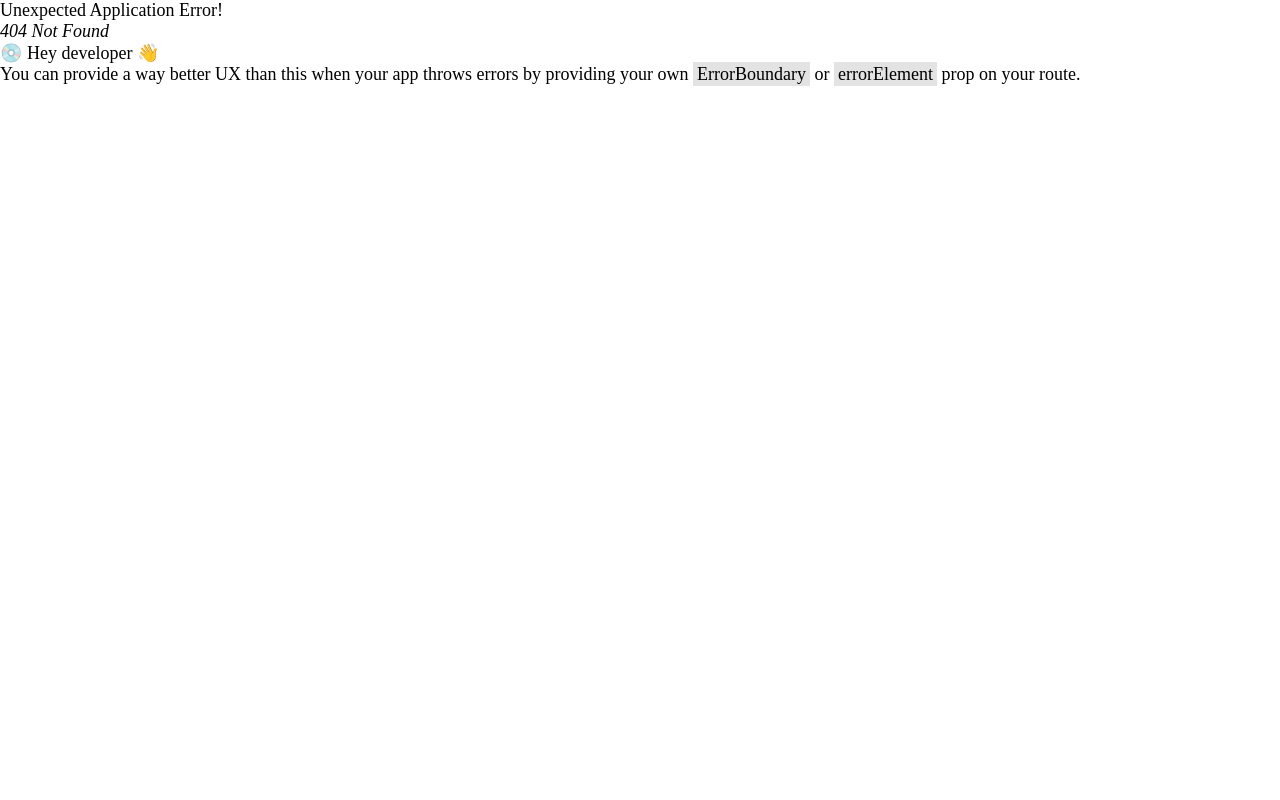
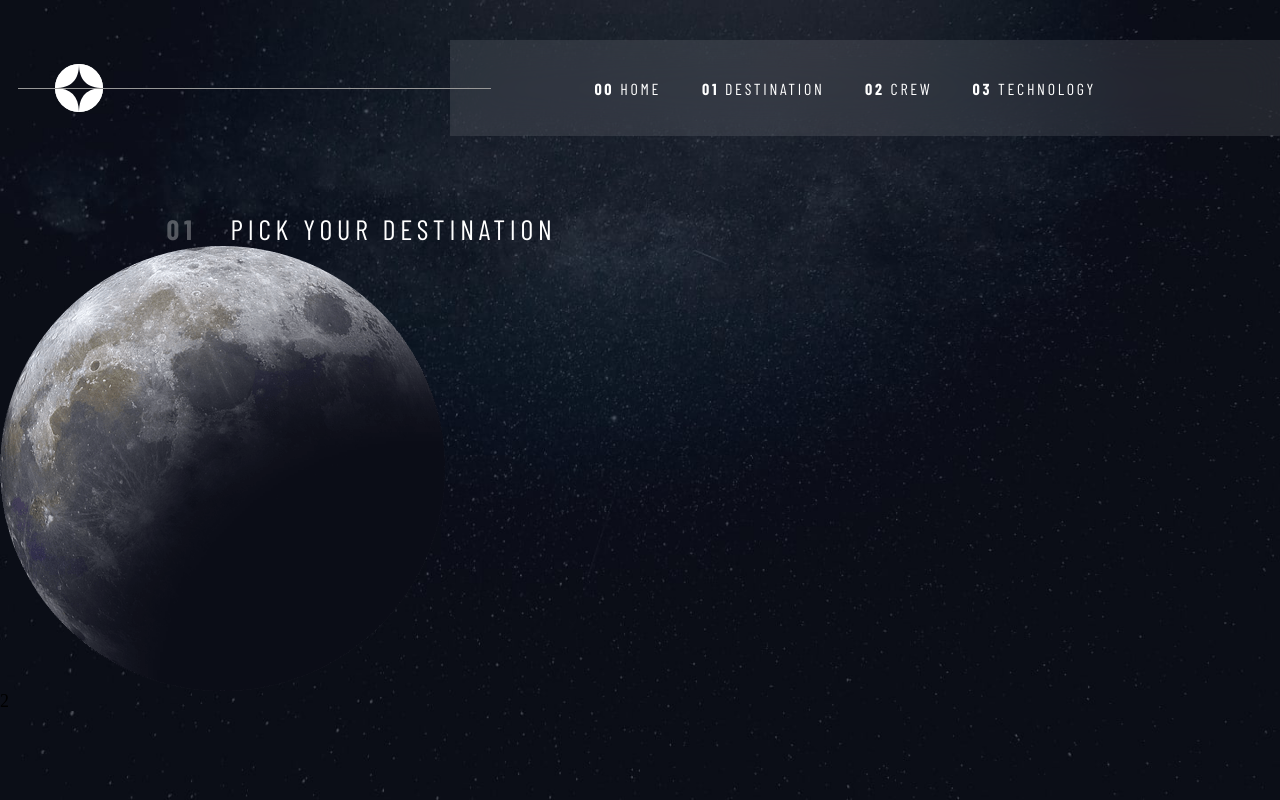
Before and after one commit to DavidXploidz/Space-Tourism-Landing, a React (Vite) app: page /destination in a window 1280 px wide. Before the commit this address had no page. Built offline with nearby package versions, Linux system fonts and the light colour scheme; a web font is replaced by a local one.

Commit message:
destination section added

```diff
--- a/router.jsx
+++ b/router.jsx
@@ -1,6 +1,7 @@
 import { createBrowserRouter } from "react-router-dom";
 import Layout from "./src/layouts/Layout";
 import Inicio from "./src/views/Inicio";
+import Destination from "./src/views/Destination";
 
 
 const router = createBrowserRouter([
@@ -15,6 +16,16 @@ const router = createBrowserRouter([
             }
         ]
     },
+    {
+        path: '/destination',
+        element: <Layout />,
+        children: [
+            {
+                index: true,
+                element: <Destination />
+            }
+        ]
+    }
 ]);
 
 export default router;
--- /dev/null
+++ b/src/styles/Destination.css
@@ -0,0 +1,25 @@
+.destination{
+    background-image: url(/images/destination/background-destination-desktop.jpg);
+    background-size: cover;
+    background-position: top center;
+    background-repeat: no-repeat;
+    height: 100vh;
+    position: absolute;
+    inset: 0;
+    z-index: -1;
+}
+.destination__title{
+    margin-top: 212px;
+    margin-left: 166.5px;
+    font-size: 28px;
+    font-family: var(--headings);
+    color: var(--White);
+    letter-spacing: 4.72px;
+    text-transform: uppercase;
+}
+.destination__title--span{
+    margin: 0;
+    font-weight: 700;
+    filter: opacity(30%);
+    margin-right: 34px;
+}
--- a/src/styles/Home.css
+++ b/src/styles/Home.css
@@ -1,5 +1,5 @@
 .home{
-    background-image: url(/public/images/home/background-home-desktop.jpg);
+    background-image: url(/images/home/background-home-desktop.jpg);
     background-size: cover;
     background-position: top center;
     background-repeat: no-repeat;
@@ -46,6 +46,10 @@
     width: 274px;
     background-color: var(--White);
     border-radius: 50%;
+    position: relative;
+}
+.home__explore:hover{
+    cursor: pointer;
 }
 .home__explore::after{
     content: 'explore';
@@ -56,4 +60,17 @@
     font-size: 32px;
     text-transform: uppercase;
     font-family: var(--titles);
+
 }
+.home__explore:hover::before{
+    content: '';
+    position: absolute;
+    height: 450px;
+    width: 450px;
+    border-radius: 50%;
+    top: calc(50% - 225px);
+    left: calc(50% - 225px);
+    /* background-color: rgba(255, 255, 255, 0.1); */
+    background-color: var(--Gray97);
+    filter: opacity(10.36%);
+}
--- /dev/null
+++ b/src/views/Destination.jsx
@@ -0,0 +1,17 @@
+import '../styles/Destination.css'
+
+export default function Destination() {
+  return (
+    <div className='destination'>
+      <h2 className='destination__title'><span className='destination__title destination__title--span'>01</span>Pick your destination</h2>
+      <div className='destination__grid'>
+        <div>
+            <img src="/images/destination/image-moon.png" alt="image moon" />
+        </div>
+        <div>
+            2
+        </div>
+      </div>
+    </div>
+  )
+}
```
